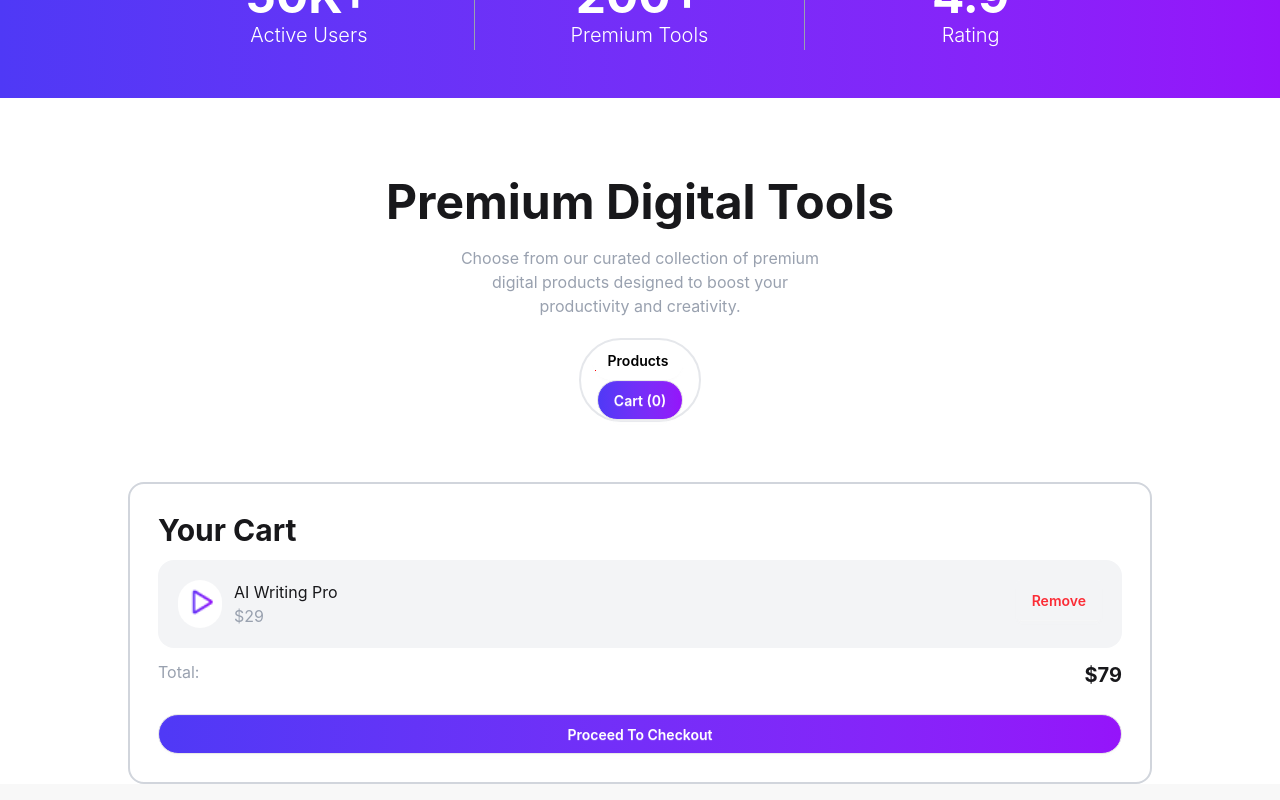
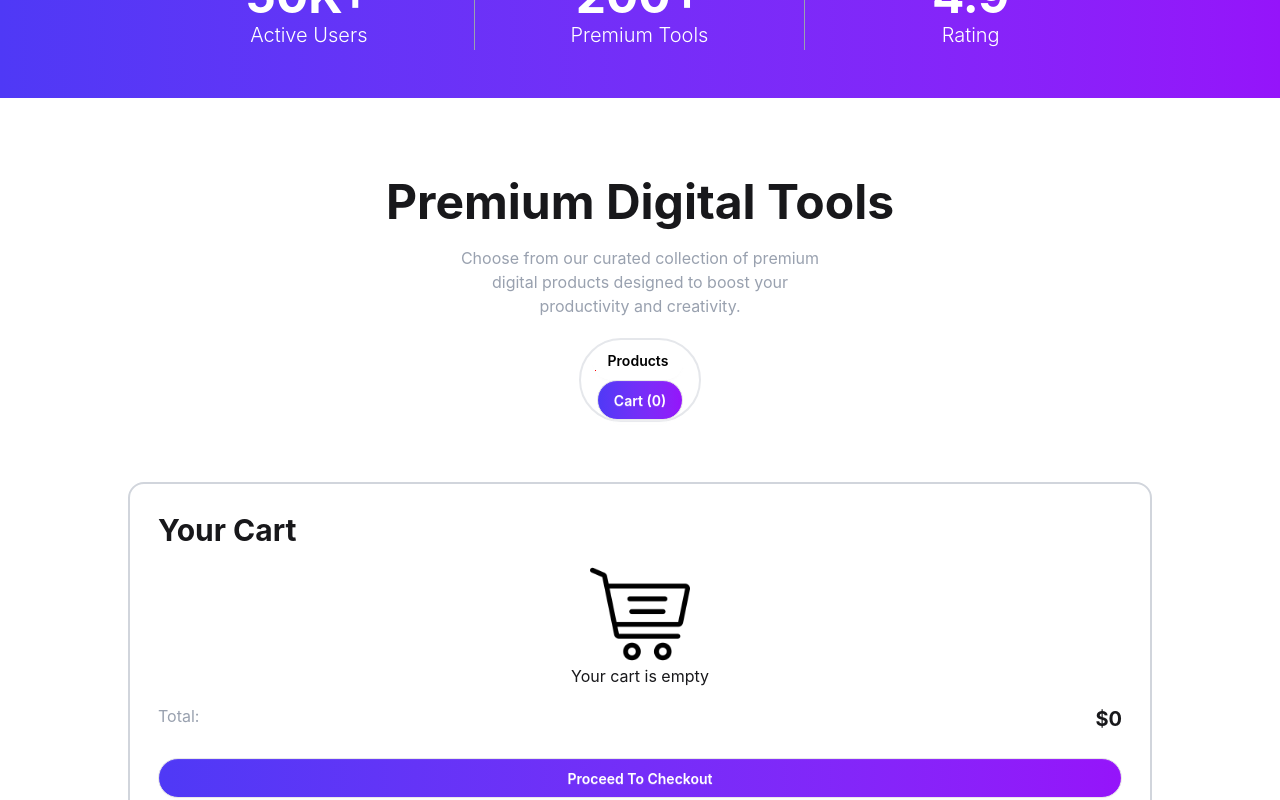
Before and after one commit to samru-4423/PH-A6, a React (Vite) app: page / in a window 1280 px wide. Both pictures are taken after a click on the button "Cart (0)". Shown: the part 690-1490 px from the top of the page. Built offline with nearby package versions, Linux system fonts and the light colour scheme.

Commit message:
added functionality except in navbar

```diff
--- a/package.json
+++ b/package.json
@@ -13,6 +13,7 @@
     "@tailwindcss/vite": "^4.2.2",
     "react": "^19.2.5",
     "react-dom": "^19.2.5",
+    "react-toastify": "^11.1.0",
     "tailwindcss": "^4.2.2"
   },
   "devDependencies": {
--- a/src/App.jsx
+++ b/src/App.jsx
@@ -10,12 +10,30 @@ import PackagePlan from './Components/PackagePlan'
 import Transform from './Components/Transform'
 import Footer from './Components/Footer'
 import Cart from './Components/Cart'
+import { ToastContainer } from 'react-toastify'
 
 const cardPromise = fetch('Data.json')
   .then(res => res.json())
 
 function App() {
   const [activeTab, setActiveTab] = useState("products");
+  const [cartItems, setCartItems] = useState([]);
+
+  // add to cart
+  const handleAddToCart = (card) => {
+    setCartItems(prev => [...prev, card]);
+  };
+
+  // remove from cart
+  const handleRemove = (id) => {
+    setCartItems(prev => prev.filter(item => item.id !== id));
+  };
+
+  const handleClearCart = () => {
+    setCartItems([]);
+    toast.success("Checkout complete");
+  };
+
   return (
 
     <>
@@ -47,7 +65,7 @@ function App() {
                 : "bg-transparent border-none text-black"
                 }`}
             >
-              Cart (0)
+              Cart ({cartItems.length})
             </button>
 
           </div>
@@ -67,16 +85,18 @@ function App() {
 
       {activeTab === "products" && (
         <Suspense fallback={<h3 className='text-center'>Loading...</h3>}>
-          <Homecard cardPromise={cardPromise}></Homecard>
+          <Homecard cardPromise={cardPromise} handleAddToCart={handleAddToCart} cartItems={cartItems}></Homecard>
         </Suspense>
       )}
 
-      {activeTab === "cart" && <Cart/>}
+      {activeTab === "cart" && <Cart cartItems={cartItems} handleRemove={handleRemove} handleClearCart={handleClearCart} />}
 
       <StepsPart></StepsPart>
       <PackagePlan></PackagePlan>
       <Transform></Transform>
       <Footer></Footer>
+
+      <ToastContainer />
     </>
   )
 }
--- a/src/Components/Card.jsx
+++ b/src/Components/Card.jsx
@@ -1,12 +1,32 @@
 import React from 'react';
 import CardFeature from './CardFeature';
+import { toast } from 'react-toastify';
 
-const Card = ({ card }) => {
+const Card = ({ card, handleAddToCart, cartItems }) => {
     const isTagType = card.tagType;
     // console.log(isTagType);
 
     const isFeatures = card.features;
     //console.log(isFeatures);
+
+    const addNotify = () => toast("Added to the cart");
+
+    const isAdded = cartItems?.some(item => String(item.id) == String(card.id));
+
+    console.log("card.id:", card.id);
+    console.log("cartItems:", cartItems);
+
+
+    const handleClick = () => {
+        if (isAdded) {
+            toast.error("Item already in cart");
+            return;
+        }
+
+        handleAddToCart(card);
+        toast("Added to the cart");
+        //console.log("is added", isAdded);
+    };
 
     const tagStyles =
         isTagType === "best-seller"
@@ -30,19 +50,6 @@ const Card = ({ card }) => {
 
             <h2 className='font-bold text-xl'>${card.price}<span className='font-light text-[16px] text-gray-400'>/{card.period}</span> </h2>
 
-            {/* <div className='flex items-center gap-2'>
-                <img src="./../public/check.png" alt="" className='w-4 h-4' />
-                <p className='text-gray-400 py-2'>{card.features[0]}</p>
-            </div>
-            <div className='flex items-center gap-2'>
-                <img src="./../public/check.png" alt="" className='w-4 h-4' />
-                <p className='text-gray-400 py-2'>{card.features[1]}</p>
-            </div>
-            <div className='flex items-center gap-2'>
-                <img src="./../public/check.png" alt="" className='w-4 h-4' />
-                <p className='text-gray-400 py-2'>{card.features[2]}</p>
-            </div> */}
-
             <div className='flex-1'>
                 {
                     isFeatures.map((feature, index) => <CardFeature key={index} feature={feature}></CardFeature>)
@@ -50,7 +57,16 @@ const Card = ({ card }) => {
             </div>
 
             <div className="mt-6">
-                <button className="btn bg-gradient-to-r from-[#4F39F6] to-[#9514FA] text-white rounded-full btn-block">Buy Now</button>
+                {/* <button onClick={() => { handleAddToCart(card); addNotify(); }} className="btn bg-gradient-to-r from-[#4F39F6] to-[#9514FA] text-white rounded-full btn-block">Buy Now</button> */}
+                <button
+                    onClick={handleClick}
+                    className={`btn rounded-full btn-block text-white ${isAdded
+                        ? "bg-green-500"
+                        : "bg-gradient-to-r from-[#4F39F6] to-[#9514FA]"
+                        }`}
+                >
+                    {isAdded ? "Added to cart" : "Buy Now"}
+                </button>
             </div>
 
         </div>
--- a/src/Components/Cart.jsx
+++ b/src/Components/Cart.jsx
@@ -1,23 +1,35 @@
 import React, { Suspense } from 'react';
 import CartDetails from './CartDetails';
 
-const Cart = () => {
+const Cart = ({ cartItems, handleRemove, handleClearCart }) => {
+
+    const total = cartItems.reduce((sum, item) => sum + item.price, 0);
+
     return (
         <div className='md:w-[80%] md:mx-auto mx-2 border-2 border-gray-300 md:p-7 p-4 rounded-2xl'>
             <h2 className='font-bold text-3xl'>Your Cart</h2>
 
             {
-                <Suspense fallback={<h3>Loading...</h3>}>
-                    <CartDetails></CartDetails>
-                </Suspense>
+                // <Suspense fallback={<h3>Loading...</h3>}>
+                //     <CartDetails></CartDetails>
+                // </Suspense>
+                cartItems.length === 0
+                    ? <p className=' py-4 text-center'><img src="./../public/shopping.png" alt="" className='w-25 mx-auto'/>Your cart is empty</p>
+                    : cartItems.map(item => (
+                        <CartDetails
+                            key={item.id}
+                            item={item}
+                            handleRemove={handleRemove}
+                        />
+                    ))
             }
 
             <div className='flex justify-between'>
                 <p className='text-gray-400'>Total:</p>
-                <p className='font-bold text-[20px]'>$79</p>
+                <p className='font-bold text-[20px]'>${total}</p>
             </div>
             <div className="mt-6">
-                <button className="btn bg-gradient-to-r from-[#4F39F6] to-[#9514FA] text-white rounded-full btn-block">Proceed To Checkout</button>
+                <button onClick={handleClearCart} className="btn bg-gradient-to-r from-[#4F39F6] to-[#9514FA] text-white rounded-full btn-block">Proceed To Checkout</button>
             </div>
         </div>
     );
--- a/src/Components/CartDetails.jsx
+++ b/src/Components/CartDetails.jsx
@@ -1,16 +1,16 @@
 import React from 'react';
 
-const CartDetails = () => {
+const CartDetails = ({item, handleRemove}) => {
     return (
         <div className='flex justify-between bg-gray-100 rounded-2xl p-5 my-3'>
             <div className='flex gap-3 '>
                 <h2 className='text-3xl w-auto p-1 bg-white rounded-full'><img src="./../public/Play.png" alt="" className='w-9 p-1' /></h2>
                 <div>
-                    <p className='text-[16px]'>AI Writing Pro</p>
-                    <p className='text-gray-400'>$29</p>
+                    <p className='text-[16px]'>{item.name}</p>
+                    <p className='text-gray-400'>${item.price}</p>
                 </div>
             </div>
-            <button className='btn border-none bg-transparent text-red-500'>Remove</button>
+            <button onClick={() => handleRemove(item.id)} className='btn border-none bg-transparent text-red-500'>Remove</button>
         </div>
     );
 };
--- a/src/Components/Homecard.jsx
+++ b/src/Components/Homecard.jsx
@@ -1,7 +1,7 @@
 import React, { use } from 'react';
 import Card from './Card';
 
-const Homecard = ({ cardPromise }) => {
+const Homecard = ({ cardPromise, handleAddToCart, cartItems }) => {
     const cardContent = use(cardPromise);
     //console.log(cardContent);
     return (
@@ -17,7 +17,7 @@ const Homecard = ({ cardPromise }) => {
 
             <div className='grid md:grid-cols-3 grid-cols-1 gap-4 pl-3'>
                 {
-                    cardContent.map(card => <Card key={card.id} card={card}></Card>)
+                    cardContent.map(card => <Card key={card.id} card={card} handleAddToCart={handleAddToCart} cartItems={cartItems}></Card>)
                 }
             </div>
 
```
Also changed, not shown: public/shopping.png (added), 1 other file (tests, documents, lock files or other folders).
